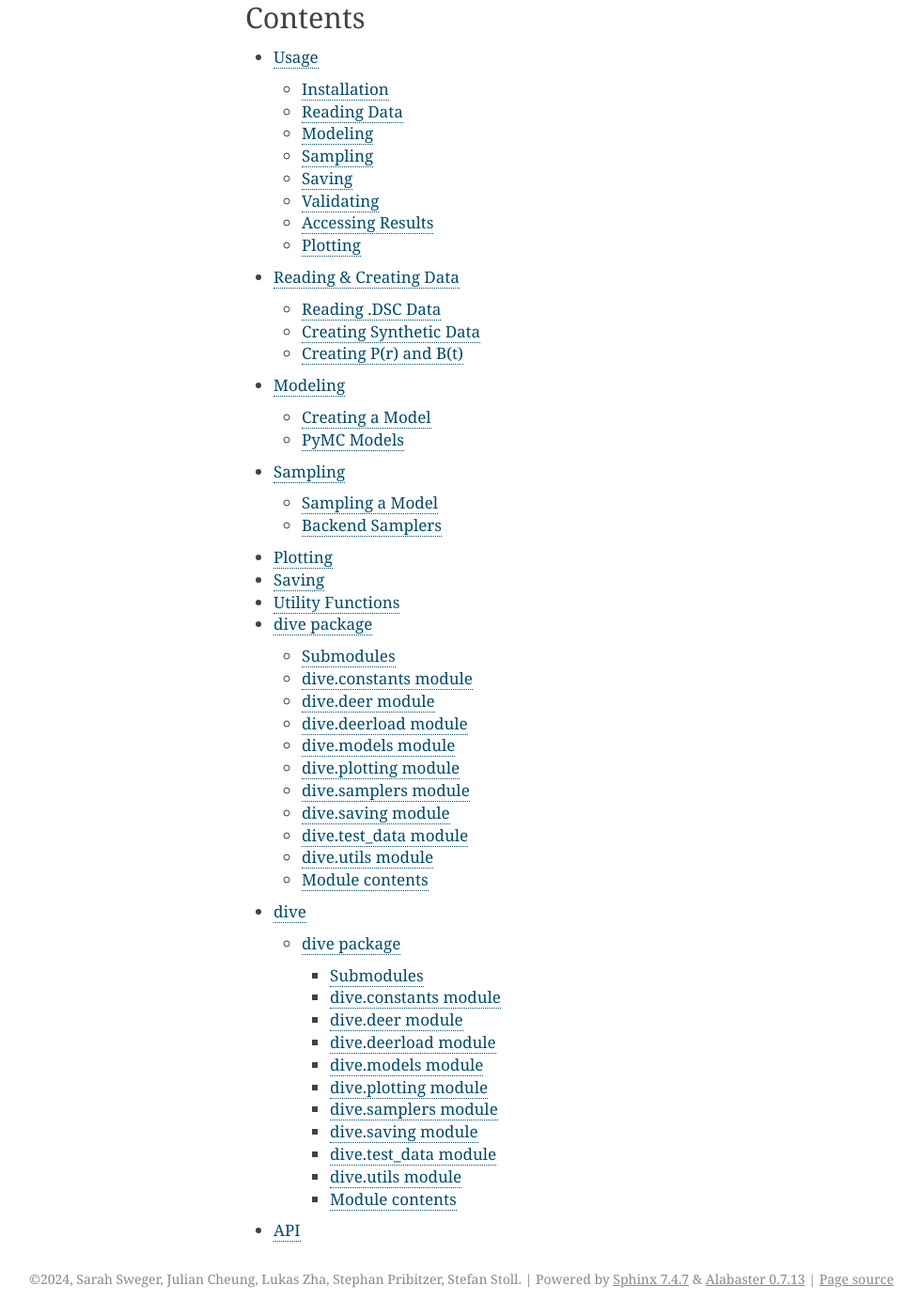
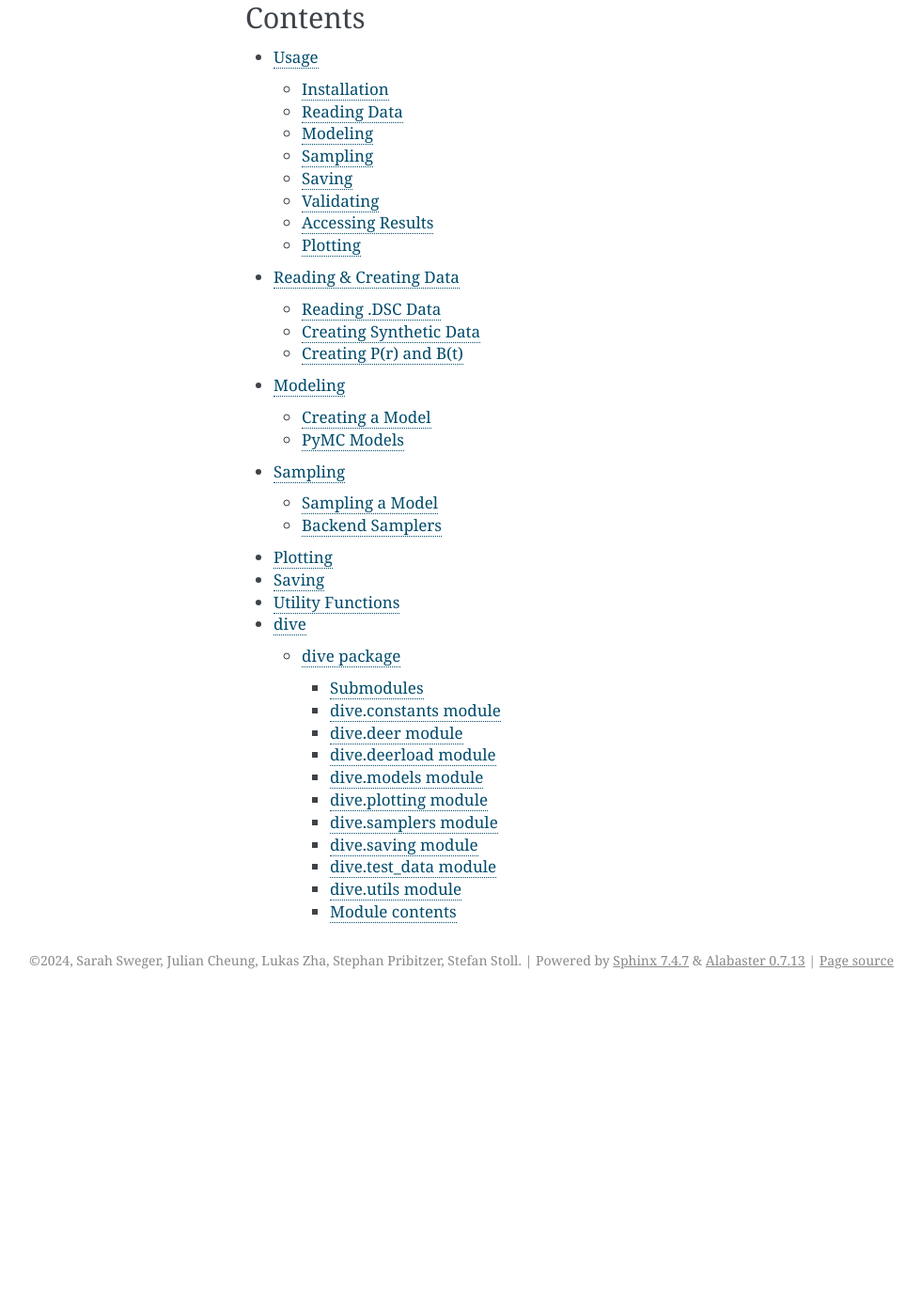
Before and after one commit to StollLab/dive, a Sphinx documentation site: the page built from docs/source/index.rst, in a window 1280 px wide and 1400 px high, scrolled down 772 px. Shown: the whole window at 94% size, without its empty margins (159-1140 px from the left). Built offline with Sphinx 7.4.7, drawn with Linux system fonts in a browser that asks for light colours; after the commit the page ends 1833 px from its top, so only the background shows below that.

Commit message:
try fixing autodoc pt3

```diff
--- a/docs/source/conf.py
+++ b/docs/source/conf.py
@@ -11,7 +11,7 @@
 #
 import os
 import sys
-sys.path.insert(0, os.path.abspath('../'))
+sys.path.insert(0, os.path.abspath('../dive'))
 
 # -- Project information -----------------------------------------------------
 # https://www.sphinx-doc.org/en/master/usage/configuration.html#project-information
--- a/docs/source/index.rst
+++ b/docs/source/index.rst
@@ -36,6 +36,4 @@ Contents
    plotting
    saving
    utils
-   dive
    modules
-   api
```
